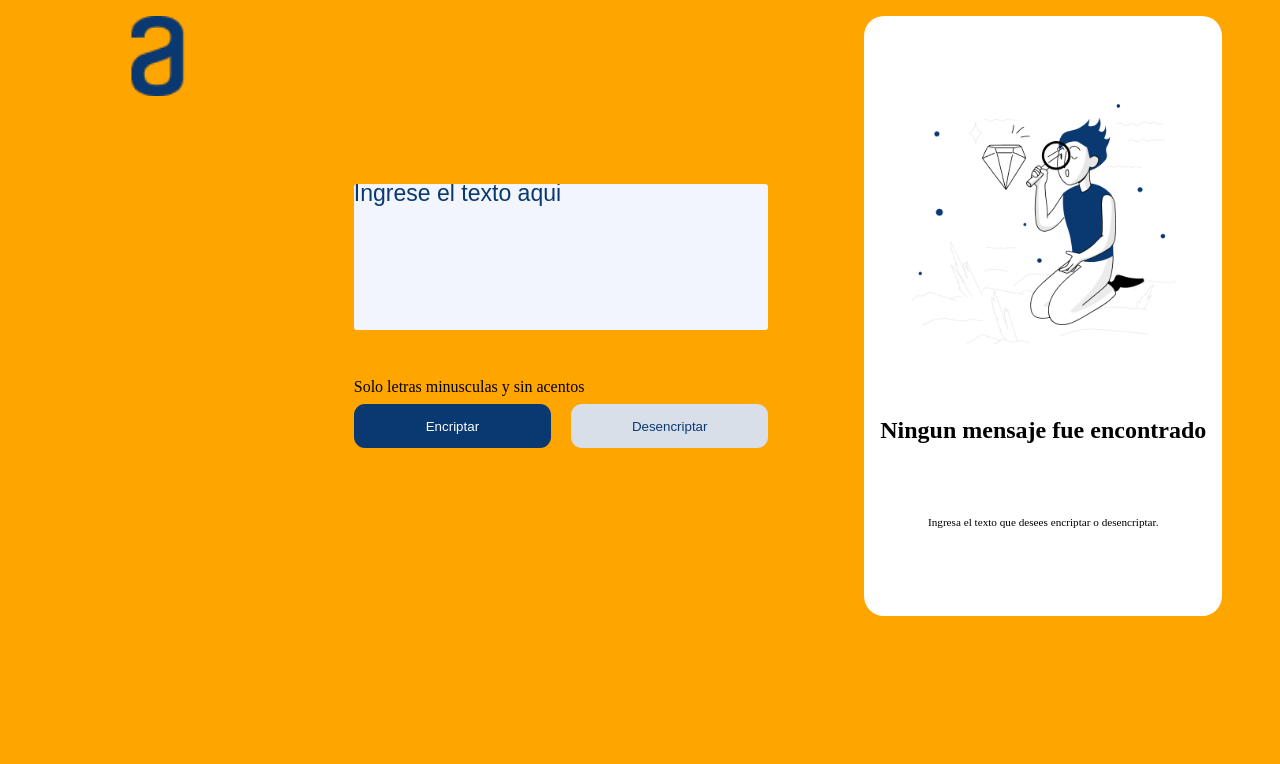
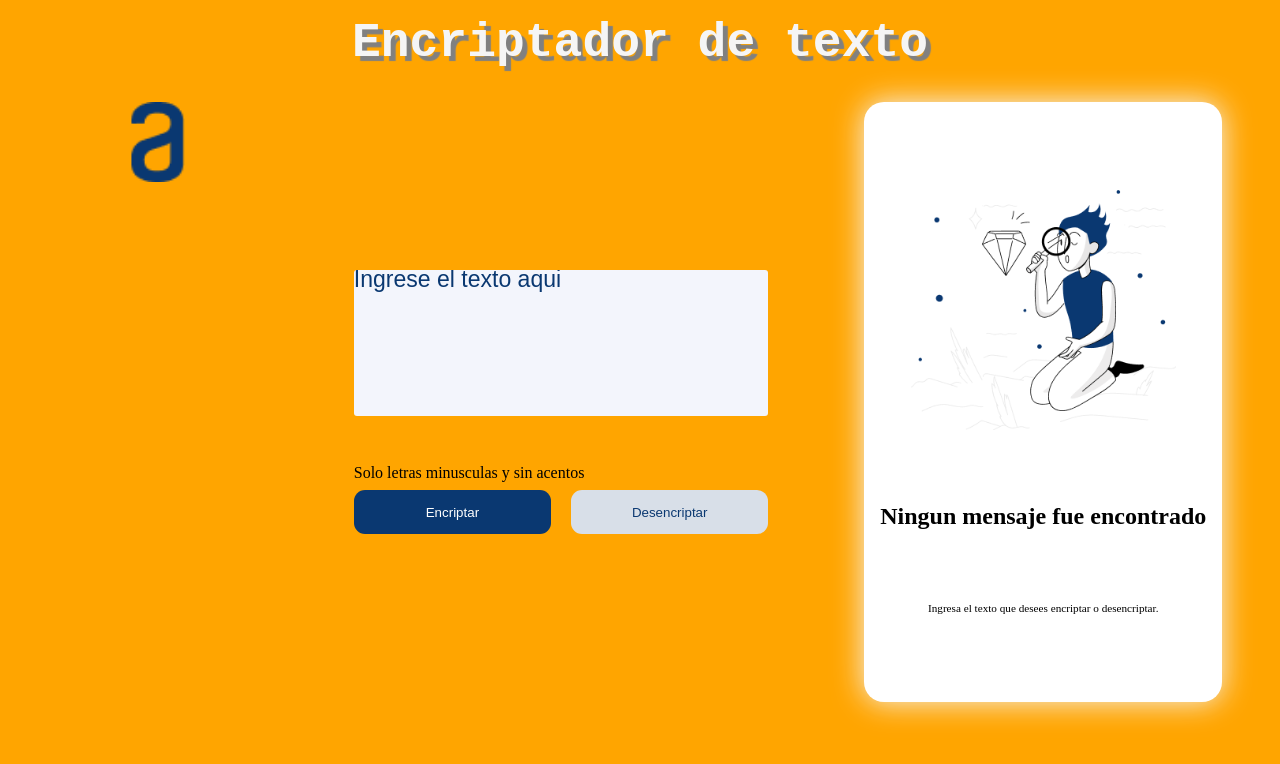
Before and after one commit to LucianoColombero/Encriptador-de-Texto, a plain HTML site: page index.html in a window 1280 px wide. Drawn offline with Linux system fonts and the light colour scheme.

Commit message:
Agregue h1 y sombras

```diff
--- a/index.html
+++ b/index.html
@@ -9,6 +9,7 @@
     <script type="text/javascript" src="./script.js"></script>
 </head>
 <body>
+    <h1 class="titulo">Encriptador de texto</h1>
     <div class="contenedor">
     <header>
         <img class="logo" src="./assets/logo.png" alt="logoalura">
--- a/style.css
+++ b/style.css
@@ -7,7 +7,19 @@
 body{
     height: 100%;
     background-color:orange;
+    display: flex;
+    flex-direction: column;
+    text-align: center;
 }
+
+h1.titulo{
+    font-size: 3rem;
+    margin: 1rem;
+    color: whitesmoke;
+    font-family: 'Courier New', Courier, monospace;
+    text-shadow: 5px 5px 1px gray;
+}
+
 .contenedor{
     display: flex;
     flex-direction: row;
@@ -46,6 +58,7 @@ input#textoEncriptado{
 
 legend{
     padding: 1rem 0 .5rem 0;
+    text-align: start;
 }
 #textoDesencriptado{
     display: none;
@@ -108,7 +121,7 @@ footer{
     flex-direction: column;
     align-items: center;
     justify-content: space-evenly;
-
+    box-shadow: 0px 0px 30px whitesmoke;
 }
 
 footer#h2secreto{
```
